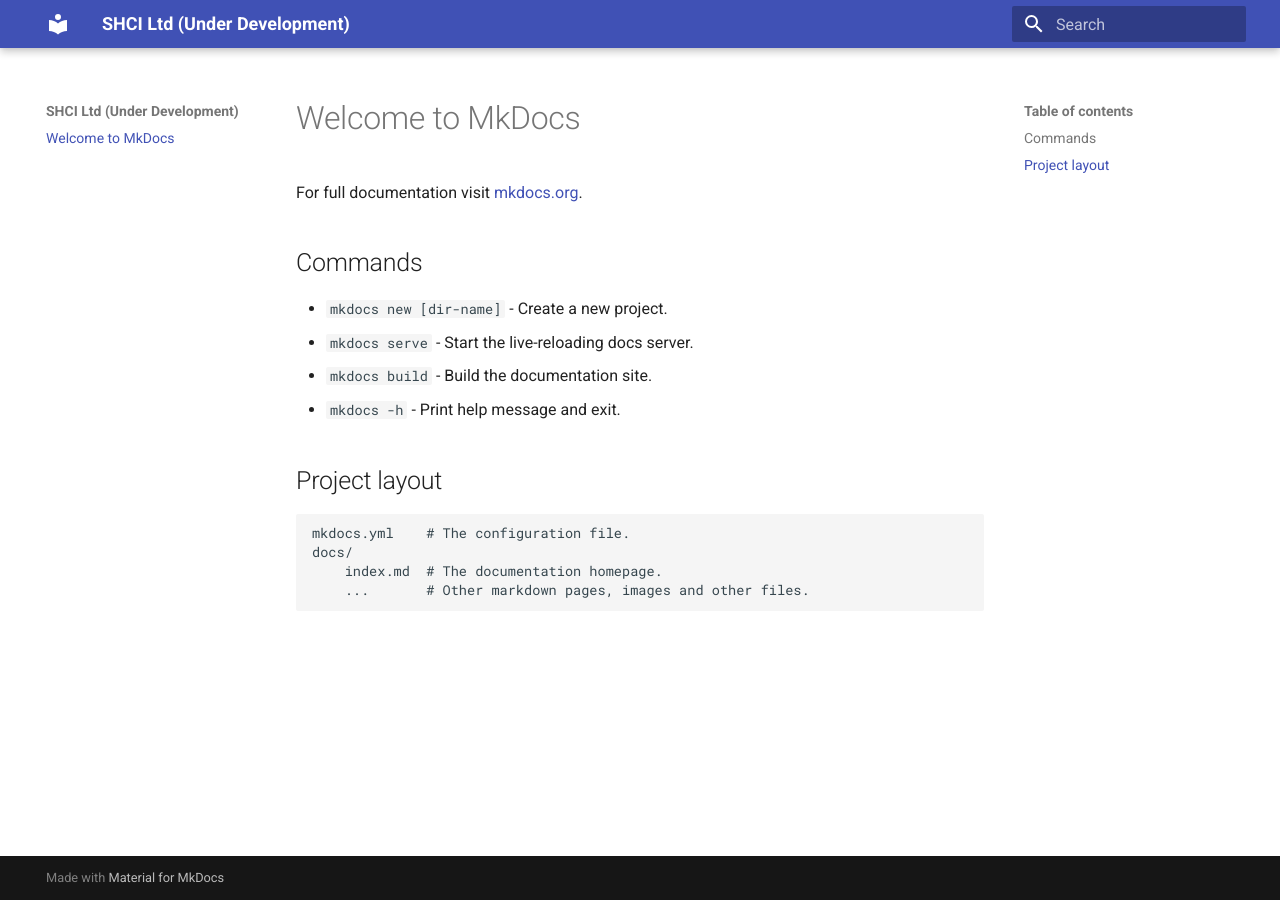
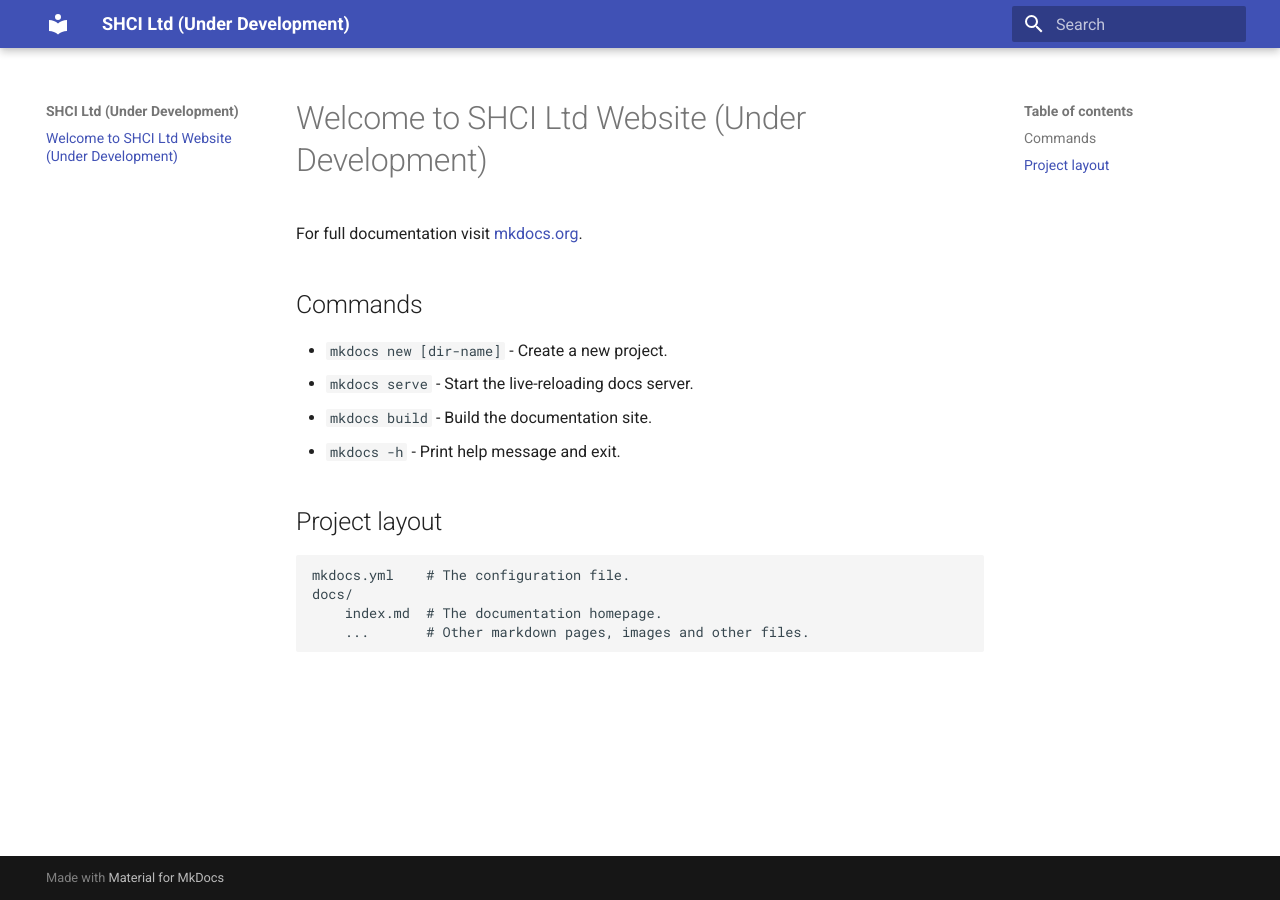
Before and after one commit to shci-ltd/website, an MkDocs documentation site: the page built from docs/index.md, in a window 1280 px wide. Built offline with MkDocs 1.6.1 and Material for MkDocs 9.7.7, drawn with Linux system fonts in a browser that asks for light colours.

Commit message:
Alter indes.md header to SCHI website

```diff
--- a/docs/index.md
+++ b/docs/index.md
@@ -1,4 +1,4 @@
-# Welcome to MkDocs
+# Welcome to SHCI Ltd Website (Under Development)
 
 For full documentation visit [mkdocs.org](https://www.mkdocs.org).
 
```
